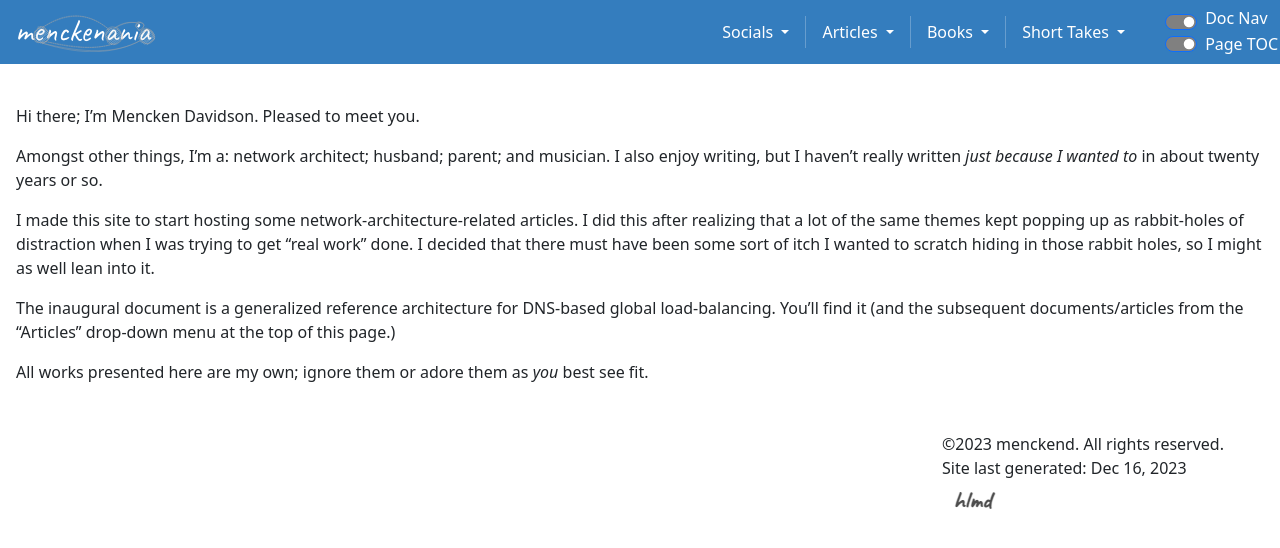
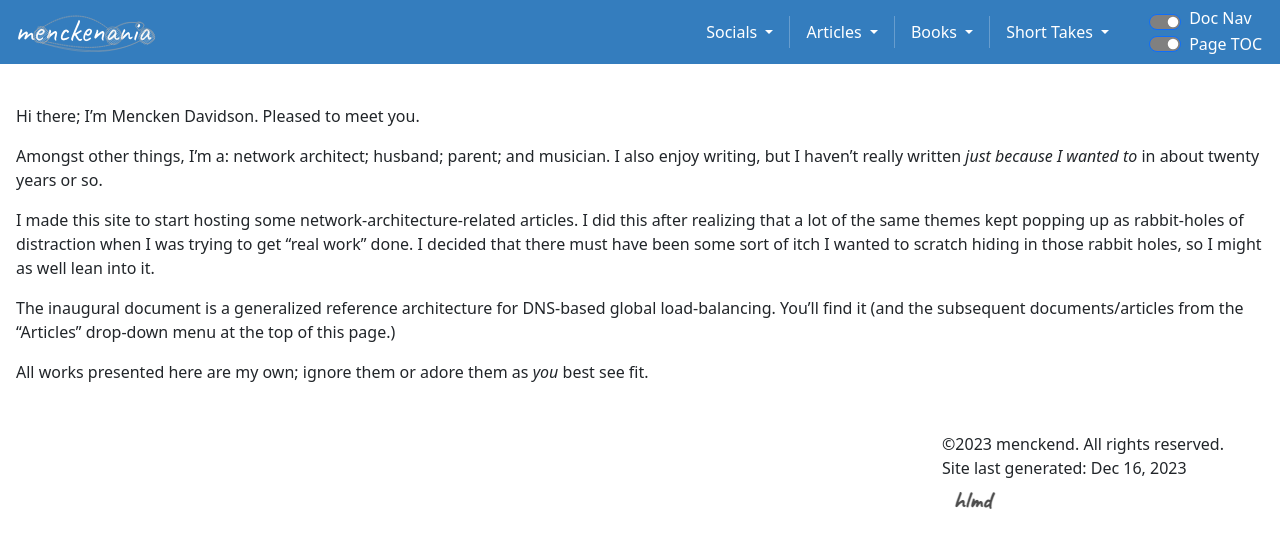
Before and after one commit to menckend/alpha, a Jekyll site: the page built from index.md, in a window 1280 px wide. Shown: the top 548 px of the page. Built offline with Jekyll 4.4.1, drawn with Linux system fonts in a browser that asks for light colours.

Commit message:
Update newtemplate-header.html

```diff
--- a/_includes/newtemplate-header.html
+++ b/_includes/newtemplate-header.html
@@ -107,7 +107,7 @@
     </div>
 
 
-    <div class="col-auto" style="padding-left:32px; padding-right;16px;">
+    <div class="col-auto" style="padding-left:32px; padding-right:16px;">
       <div class="row-auto">
         <div class="col">
                <div class="form-check form-switch d-flex menck-topnav-text-color">
```
